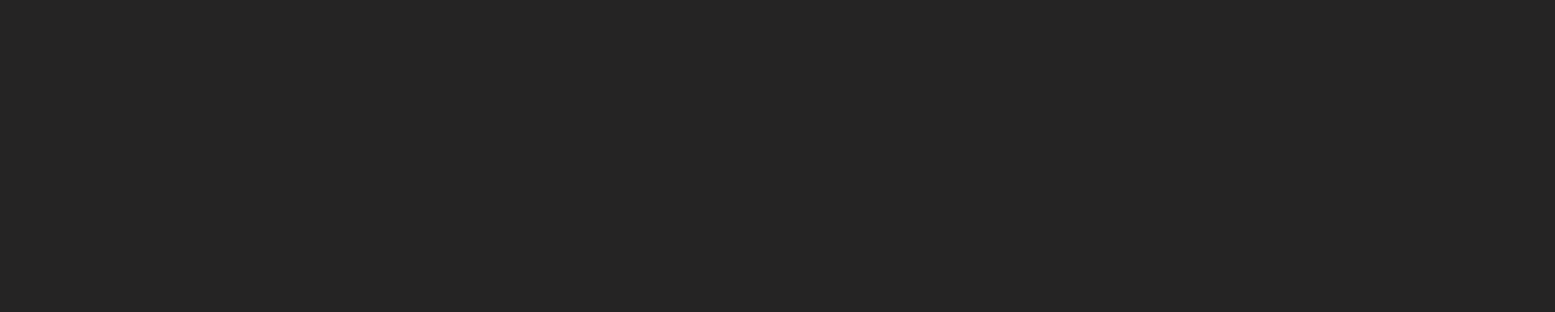
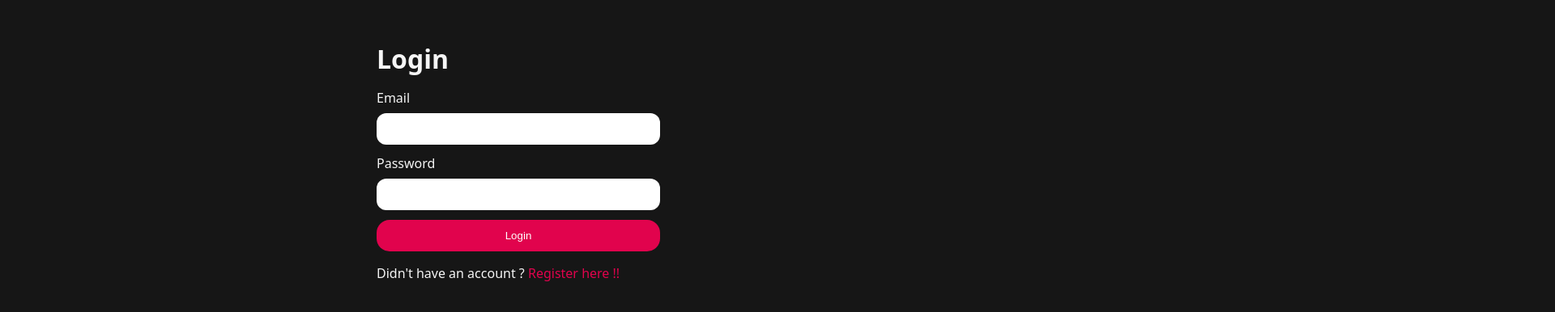
Before and after one commit to SpoidyMon/AI-Resume-, a React app in the folder Frontend/: page /login in a window 1280 px wide. Shown: the part 200-586 px from the top of the page at 81% size, 1920 px wide, since content can reach past the window. Built offline with nearby package versions, Linux system fonts and the light colour scheme; the HTML template or start-up script is replaced by a standard one.

Commit message:
auth changes

```diff
--- /dev/null
+++ b/Frontend/src/features/auth/pages/auth.form.scss
@@ -0,0 +1,41 @@
+main{
+    height: 100vh;
+    width: 100%;
+
+    display: flex;
+    justify-content: center;
+    align-items: center;
+
+    .form-container{
+        min-width: 350px;
+
+        display: flex;
+        flex-direction: column;
+        gap: 1rem;
+    }
+
+    form{
+        display: flex;
+        flex-direction: column;
+        gap: 0.75rem
+    }
+
+    .input-group{
+        display: flex;
+        flex-direction: column;
+        gap: 0.5rem;
+    input{
+            border: none;
+            outline: none;
+            padding-inline: 1rem;
+            padding-block: 0.75rem;
+            border-radius: 0.75rem;
+        }
+    }
+
+    a{
+        color: #e1034d;
+        text-decoration: none;
+    }
+
+}
--- a/Frontend/src/features/auth/pages/login.jsx
+++ b/Frontend/src/features/auth/pages/login.jsx
@@ -1,16 +1,31 @@
+import "../pages/auth.form.scss"
+import {Link} from "react-router"
+
 const Login = () => {
+  const handleSubmit=(e)=>{
+    e.preventDefault();
+  }
+
   return (
     <main>
+      <div className="form-container">
         <h1>Login</h1>
-      <form>
+        <form onSubmit={(e)=>handleSubmit(e)}>
+          <div className="input-group">
+
             <label htmlFor="email">Email</label>
             <input id="email" name="email" type="email" required />
+          </div>
 
+          <div className="input-group">
             <label htmlFor="password">Password</label>
             <input id="password" name="password" type="password" required />
+          </div>
 
-        <button type="submit">Login</button>
+          <button className="button primary-button" >Login</button>
         </form>
+        <p>Didn't have an account ? <Link to={"/register"}>Register here !!</Link> </p>
+      </div>
     </main>
   )
 }
--- a/Frontend/src/features/auth/pages/register.jsx
+++ b/Frontend/src/features/auth/pages/register.jsx
@@ -1,8 +1,23 @@
+import "../pages/auth.form.scss"
+import { Link, Navigate } from "react-router"
+
+
+
 const Register = () => {
+
+    // const navigate=Navigate();
+
+    const handleSubmit=(e)=>{
+        e.preventDefault();
+        // navigate("/");
+
+    }
+
     return (
         <main>
+            <div className="form-container">
                 <h1>Register</h1>
-            <form>
+                <form onSubmit={(e)=>handleSubmit(e)}>
                     <label htmlFor="name">Name</label>
                     <input id="name" name="name" type="text" required />
 
@@ -12,8 +27,10 @@
                     <label htmlFor="password">Password</label>
                     <input id="password" name="password" type="password" required />
 
-                <button type="submit">Register</button>
+                    <button className="button primary-button" >Register</button>
                 </form>
+                <p>Already Registered ? <Link to={"/login"}>Login</Link></p>
+            </div>
         </main>
     )
 }
--- a/Frontend/src/style.scss
+++ b/Frontend/src/style.scss
@@ -1,10 +1,21 @@
-*{
-    margin: 100%;
-    padding: 100%;
+@use "../style/button.scss";
+
+
+* {
+    margin: 0%;
+    padding: 0%;
     box-sizing: border-box;
 }
 
-html,body,#root{
+html,
+body,
+#root {
     width: 100%;
-    background-color: #252424;
+    background-color: #161616;
+    color: whitesmoke;
+    font-family: system-ui, -apple-system, BlinkMacSystemFont, 'Segoe UI', Roboto, Oxygen, Ubuntu, Cantarell, 'Open Sans', 'Helvetica Neue', sans-serif;
 }
+
+.highlight{
+    color: #d20d3b;
+}
--- /dev/null
+++ b/Frontend/style/button.scss
@@ -0,0 +1,25 @@
+.button{
+
+    border: none;
+    outline: none;
+    padding-inline: 1.5rem;
+    padding-block: 0.75rem;
+    border-radius: 1rem;
+    cursor: pointer;
+
+    transition: all 0.3s ease-in-out;
+
+    &.primary-button{
+        background-color: #e1034d;
+        color: white;
+
+        &:hover{
+            background-color: #b9023e;
+            transform: translateY(-2px);
+        }
+    }
+
+    &:active{
+        transform: scale(0.9);
+    }
+}
```
Lines whose indentation alone changed are shown as unchanged.
